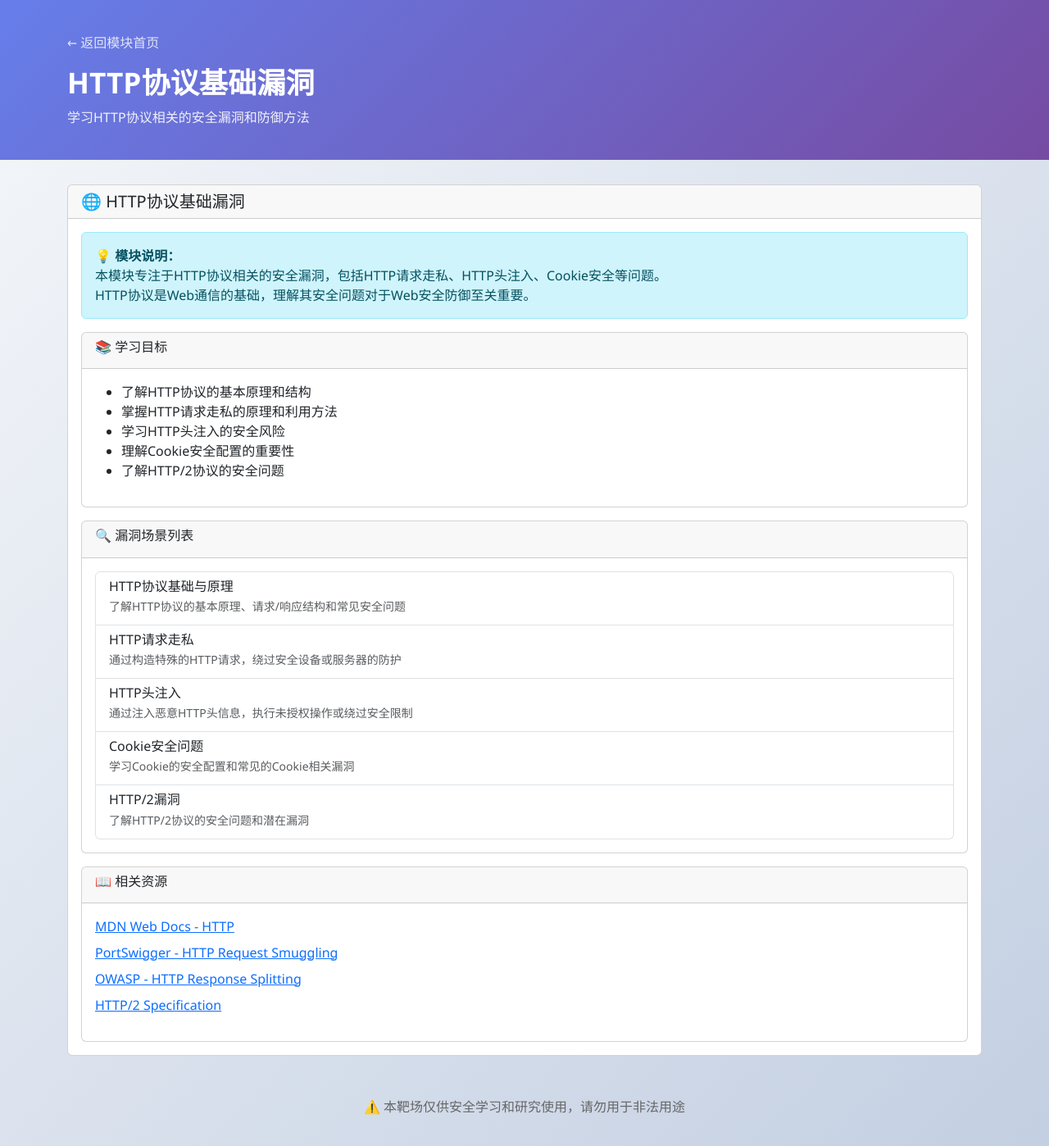
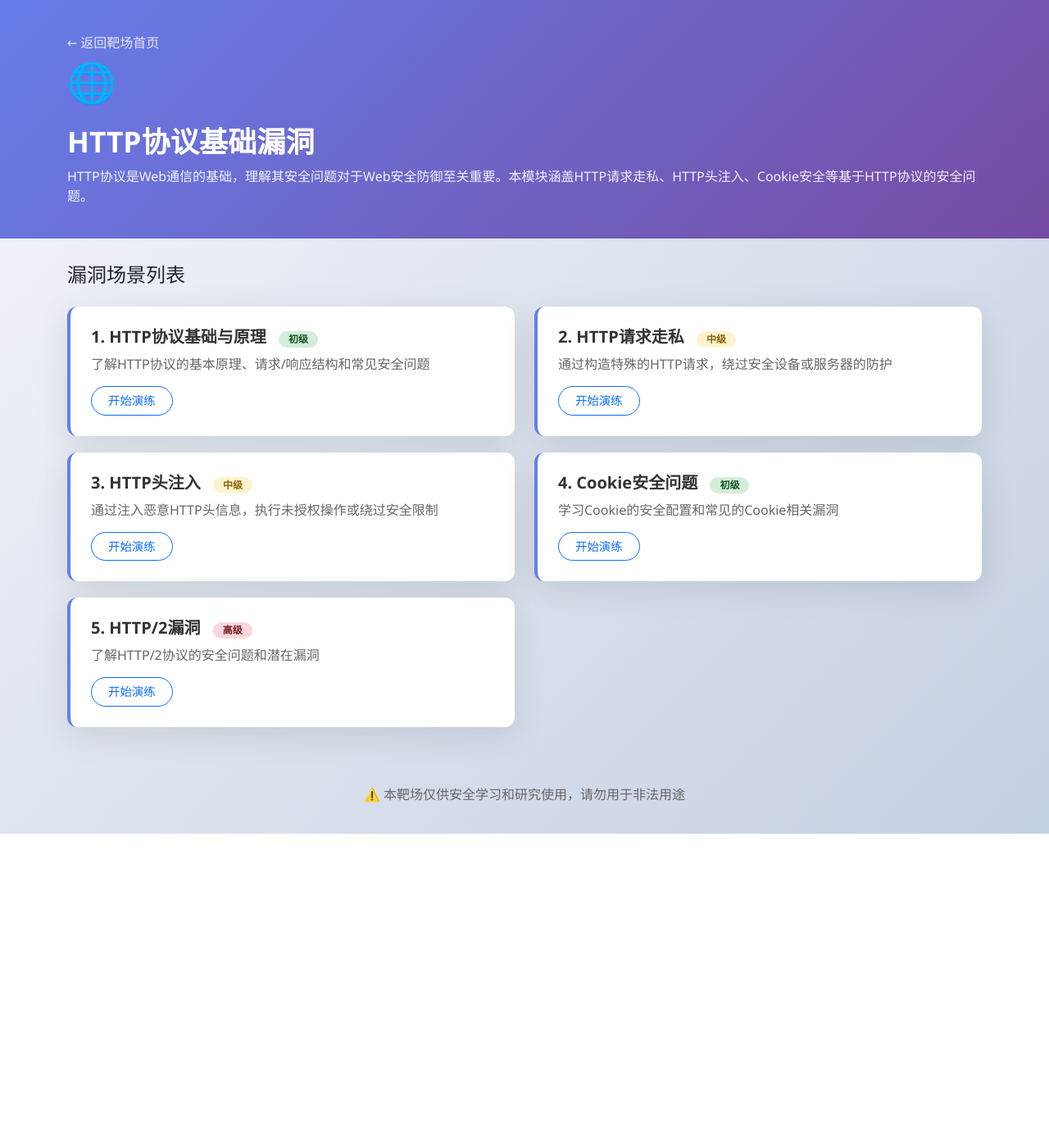
Before and after one commit to KingLann/zhaosec, a PHP site: page /zhaosec/http/index.php in a window 1280 px wide. Shown: the whole page at 82% size. After the commit the page ends 1017 px from the top, so only its background shows below. Run offline with PHP 8.4, Linux system fonts and the light colour scheme; data that the repository does not hold is empty.

Commit message:
修改HTTP模块首页风格，使其与其他漏洞模块保持一致

```diff
--- a/http/index.php
+++ b/http/index.php
@@ -1,129 +1,13 @@
 <?php
-// HTTP协议基础漏洞模块首页
 $module_name = 'HTTP协议基础漏洞';
-$module_desc = '学习HTTP协议相关的安全漏洞和防御方法';
-
-// 漏洞场景配置
-$vuln_scenarios = [
-    [
-        'id' => '00_http_basics',
-        'name' => 'HTTP协议基础与原理',
-        'desc' => '了解HTTP协议的基本原理、请求/响应结构和常见安全问题',
-        'level' => 'beginner',
-        'level_text' => '初级',
-        'file' => '00_http_basics.php'
-    ],
-    [
-        'id' => '01_http_request_smuggling',
-        'name' => 'HTTP请求走私',
-        'desc' => '通过构造特殊的HTTP请求，绕过安全设备或服务器的防护',
-        'level' => 'intermediate',
-        'level_text' => '中级',
-        'file' => '01_http_request_smuggling.php'
-    ],
-    [
-        'id' => '02_http_header_injection',
-        'name' => 'HTTP头注入',
-        'desc' => '通过注入恶意HTTP头信息，执行未授权操作或绕过安全限制',
-        'level' => 'intermediate',
-        'level_text' => '中级',
-        'file' => '02_http_header_injection.php'
-    ],
-    [
-        'id' => '03_cookie_security',
-        'name' => 'Cookie安全问题',
-        'desc' => '学习Cookie的安全配置和常见的Cookie相关漏洞',
-        'level' => 'beginner',
-        'level_text' => '初级',
-        'file' => '03_cookie_security.php'
-    ],
-    [
-        'id' => '04_http2_vulnerabilities',
-        'name' => 'HTTP/2漏洞',
-        'desc' => '了解HTTP/2协议的安全问题和潜在漏洞',
-        'level' => 'advanced',
-        'level_text' => '高级',
-        'file' => '04_http2_vulnerabilities.php'
-    ]
+$module_icon = '🌐';
+$module_desc = 'HTTP协议是Web通信的基础，理解其安全问题对于Web安全防御至关重要。本模块涵盖HTTP请求走私、HTTP头注入、Cookie安全等基于HTTP协议的安全问题。';
+$vulns = [
+    ['name' => 'HTTP协议基础与原理', 'desc' => '了解HTTP协议的基本原理、请求/响应结构和常见安全问题', 'file' => '00_http_basics.php', 'level' => 'low'],
+    ['name' => 'HTTP请求走私', 'desc' => '通过构造特殊的HTTP请求，绕过安全设备或服务器的防护', 'file' => '01_http_request_smuggling.php', 'level' => 'medium'],
+    ['name' => 'HTTP头注入', 'desc' => '通过注入恶意HTTP头信息，执行未授权操作或绕过安全限制', 'file' => '02_http_header_injection.php', 'level' => 'medium'],
+    ['name' => 'Cookie安全问题', 'desc' => '学习Cookie的安全配置和常见的Cookie相关漏洞', 'file' => '03_cookie_security.php', 'level' => 'low'],
+    ['name' => 'HTTP/2漏洞', 'desc' => '了解HTTP/2协议的安全问题和潜在漏洞', 'file' => '04_http2_vulnerabilities.php', 'level' => 'high'],
 ];
-
-// 页面内容
-$content = '<div class="card">
-        <div class="card-header">
-            <h5 class="mb-0">🌐 HTTP协议基础漏洞</h5>
-        </div>
-        <div class="card-body">
-            <div class="alert alert-info">
-                <strong>💡 模块说明：</strong><br>
-                本模块专注于HTTP协议相关的安全漏洞，包括HTTP请求走私、HTTP头注入、Cookie安全等问题。<br>
-                HTTP协议是Web通信的基础，理解其安全问题对于Web安全防御至关重要。
-            </div>
-
-            <div class="card mb-3">
-                <div class="card-header">
-                    <h6>📚 学习目标</h6>
-                </div>
-                <div class="card-body">
-                    <ul>
-                        <li>了解HTTP协议的基本原理和结构</li>
-                        <li>掌握HTTP请求走私的原理和利用方法</li>
-                        <li>学习HTTP头注入的安全风险</li>
-                        <li>理解Cookie安全配置的重要性</li>
-                        <li>了解HTTP/2协议的安全问题</li>
-                    </ul>
-                </div>
-            </div>
-
-            <div class="card mb-3">
-                <div class="card-header">
-                    <h6>🔍 漏洞场景列表</h6>
-                </div>
-                <div class="card-body">
-                    <div class="list-group">';
-
-// 生成漏洞场景列表
-foreach ($vuln_scenarios as $scenario) {
-    $level_class = $scenario['level'] === 'beginner' ? 'badge-success' : ($scenario['level'] === 'intermediate' ? 'badge-warning' : 'badge-danger');
-    $content .= '<a href="' . $scenario['file'] . '" class="list-group-item list-group-item-action flex-column align-items-start">
-                        <div class="d-flex w-100 justify-content-between">
-                            <h6 class="mb-1">' . $scenario['name'] . '</h6>
-                            <span class="badge ' . $level_class . '">' . $scenario['level_text'] . '</span>
-                        </div>
-                        <p class="mb-1 text-muted small">' . $scenario['desc'] . '</p>
-                    </a>';
-}
-
-$content .= '</div>
-                </div>
-            </div>
-
-            <div class="card">
-                <div class="card-header">
-                    <h6>📖 相关资源</h6>
-                </div>
-                <div class="card-body">
-                    <ul class="list-unstyled">
-                        <li class="mb-2">
-                            <i class="fas fa-external-link-alt text-primary"></i>
-                            <a href="https://developer.mozilla.org/zh-CN/docs/Web/HTTP" target="_blank" rel="noopener noreferrer">MDN Web Docs - HTTP</a>
-                        </li>
-                        <li class="mb-2">
-                            <i class="fas fa-external-link-alt text-primary"></i>
-                            <a href="https://portswigger.net/web-security/request-smuggling" target="_blank" rel="noopener noreferrer">PortSwigger - HTTP Request Smuggling</a>
-                        </li>
-                        <li class="mb-2">
-                            <i class="fas fa-external-link-alt text-primary"></i>
-                            <a href="https://owasp.org/www-community/attacks/HTTP_Response_Splitting" target="_blank" rel="noopener noreferrer">OWASP - HTTP Response Splitting</a>
-                        </li>
-                        <li class="mb-2">
-                            <i class="fas fa-external-link-alt text-primary"></i>
-                            <a href="https://http2.github.io/http2-spec/" target="_blank" rel="noopener noreferrer">HTTP/2 Specification</a>
-                        </li>
-                    </ul>
-                </div>
-            </div>
-        </div>
-    </div>';
-
 include '../template/module_template.php';
 ?>
```
